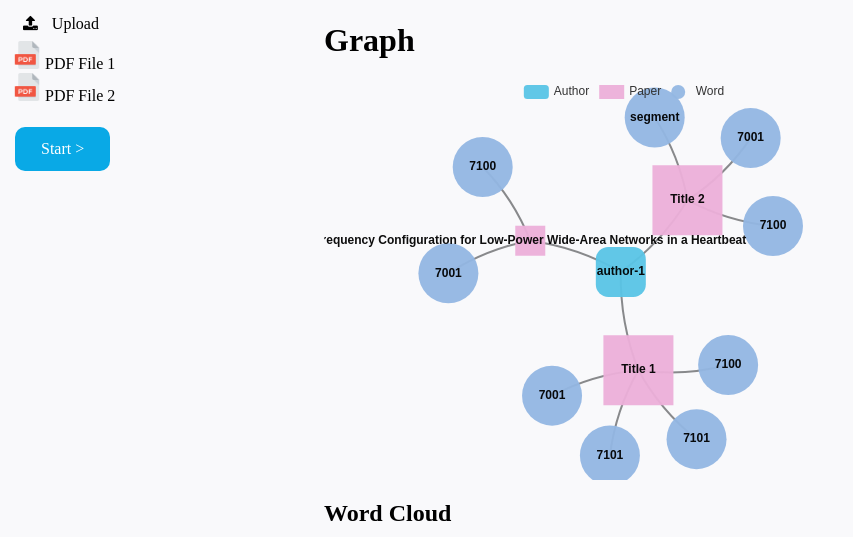
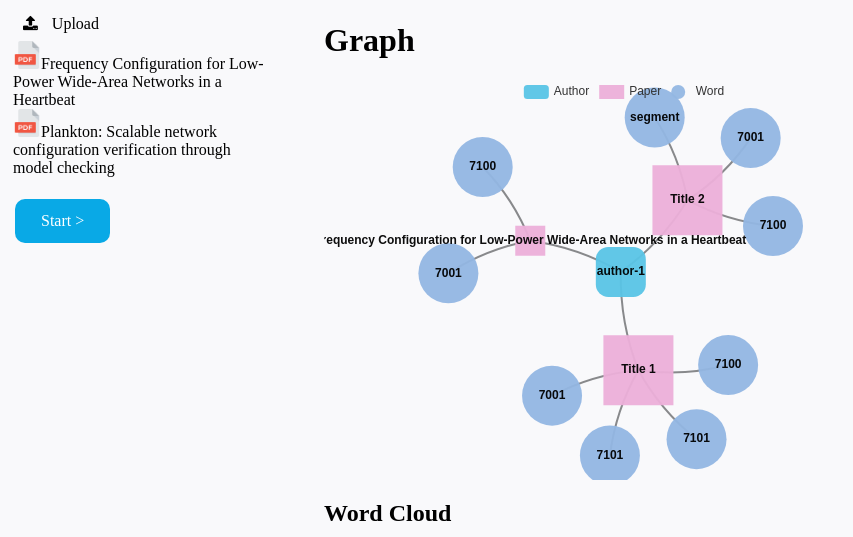
Before and after one commit to LunaMing/Word-Frequency-based-File-Analysis-Tool, a Django app: page / in a window 1280 px wide. Shown: the part 71-608 px from the top of the page, without its empty margins (0-853 px from the left). Run offline with Django 3.2, Linux system fonts and the light colour scheme; some libraries are stand-ins or nearby versions.

Commit message:
修改pdf文件名

```diff
--- a/templates/graph/index.html
+++ b/templates/graph/index.html
@@ -37,8 +37,8 @@
 
 <div id="left">
     <i style="padding: 10px" class="fa fa-upload"></i> Upload<br>
-    <img src="{% static 'graph/icons/pdf.png' %}" alt="icon pdf" width="28" height="28"> PDF File 1 <br>
-    <img src="{% static 'graph/icons/pdf.png' %}" alt="icon pdf" width="28" height="28"> PDF File 2 <br>
+    <img src="{% static 'graph/icons/pdf.png' %}" alt="icon pdf" width="28" height="28">Frequency Configuration for Low-Power Wide-Area Networks in a Heartbeat<br>
+    <img src="{% static 'graph/icons/pdf.png' %}" alt="icon pdf" width="28" height="28">Plankton: Scalable network configuration verification through model checking<br>
     <br>
     <a href="#" class="button" id="start_btn" onclick="alert('click')">Start ></a>
 </div>
```
